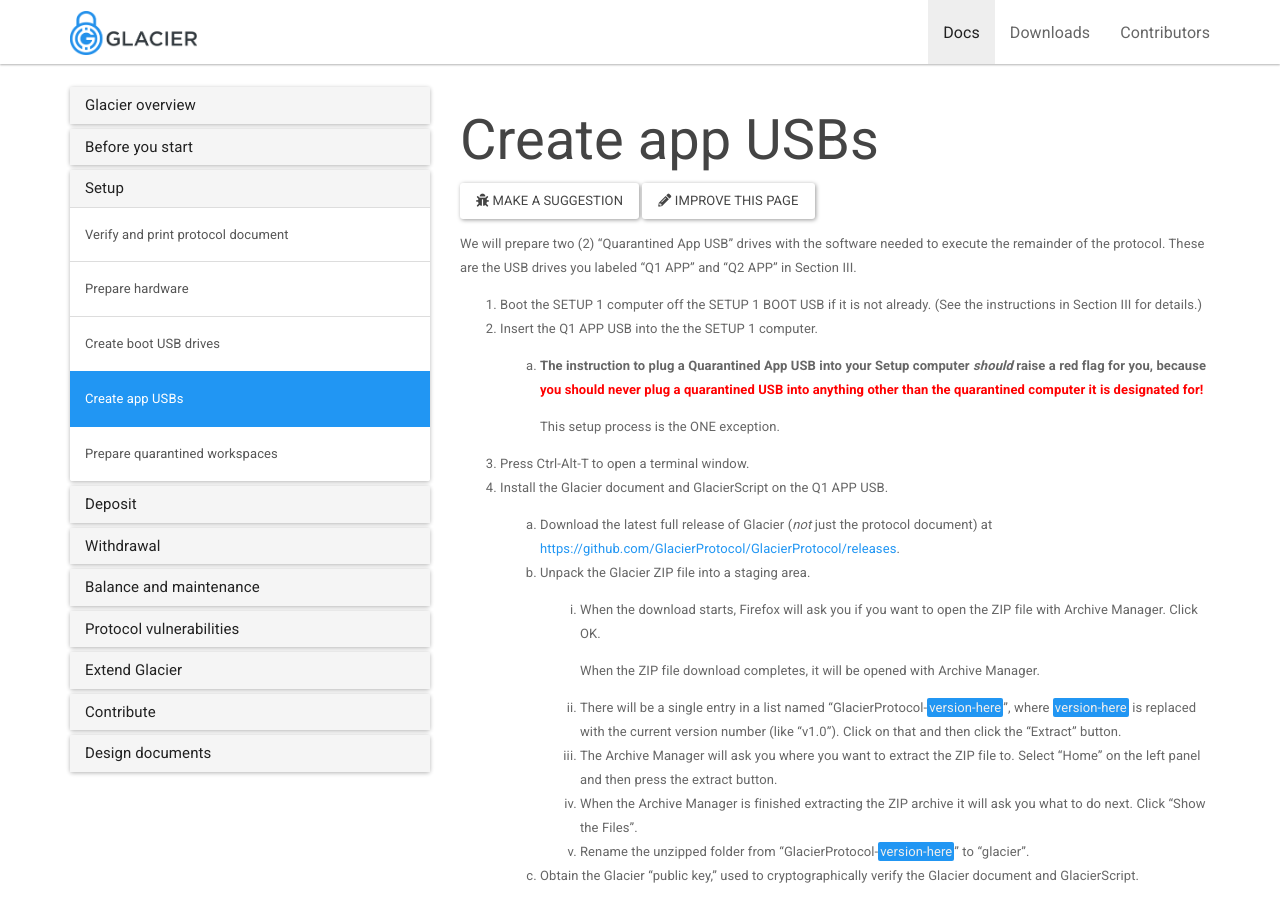
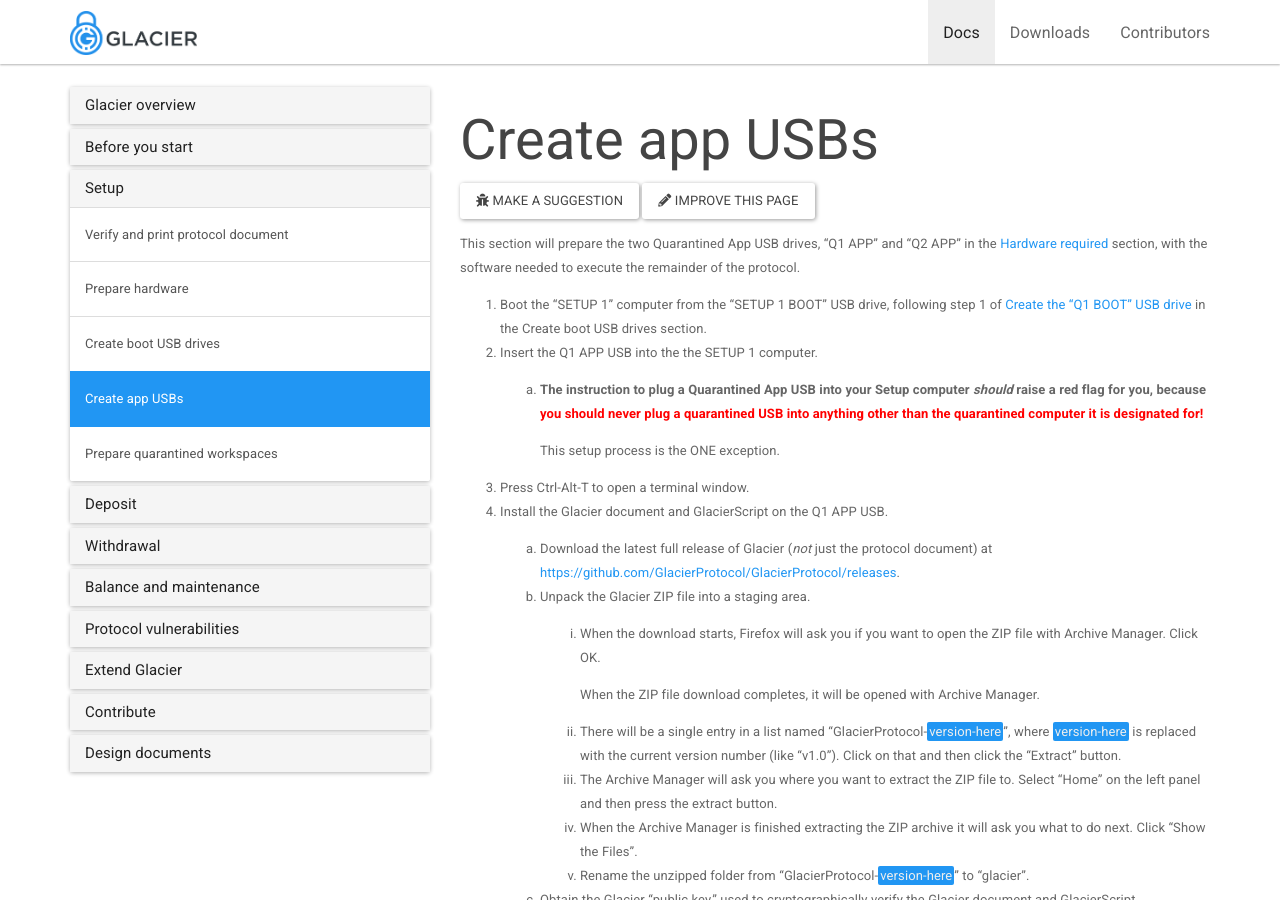
Before and after one commit to GlacierProtocol/glacierprotocol.github.io, a Jekyll site: the page built from _docs/setup/create-app-usb.md, in a window 1280 px wide and 900 px high. Built offline with Jekyll 4.4.1, drawn with Linux system fonts in a browser that asks for light colours; nearby versions of some CDN libraries.

Commit message:
Section referenced properly, link added
Sections are not numbered

```diff
--- a/_docs/setup/create-app-usb.md
+++ b/_docs/setup/create-app-usb.md
@@ -4,13 +4,13 @@
   step-by-step protocol for storing bitcoins in a highly secure way
 ---
 
-We will prepare two (2) "Quarantined App USB"
-drives with the software needed to execute the remainder of the protocol.
-These are the USB drives you labeled "Q1 APP" and "Q2 APP" in Section
-III.
+This section will prepare the two Quarantined App USB drives, "Q1 APP" and "Q2 APP" in the
+[Hardware required](/docs/before-you-start/hardware/#eternally-quarantined) section, with
+the software needed to execute the remainder of the protocol.
 
-1. Boot the SETUP 1 computer off the SETUP 1 BOOT USB if it is not
-already. (See the instructions in Section III for details.)
+1. Boot the "SETUP 1" computer from the "SETUP 1 BOOT" USB drive, following step 1 of
+[Create the “Q1 BOOT” USB drive](/docs/setup/create-boot-usb/#create-the-setup-1-boot-usb-drive)
+in the Create boot USB drives section.
 2. Insert the Q1 APP USB into the the SETUP 1 computer.
 
     1. **The instruction to plug a Quarantined App USB into your Setup computer
```
